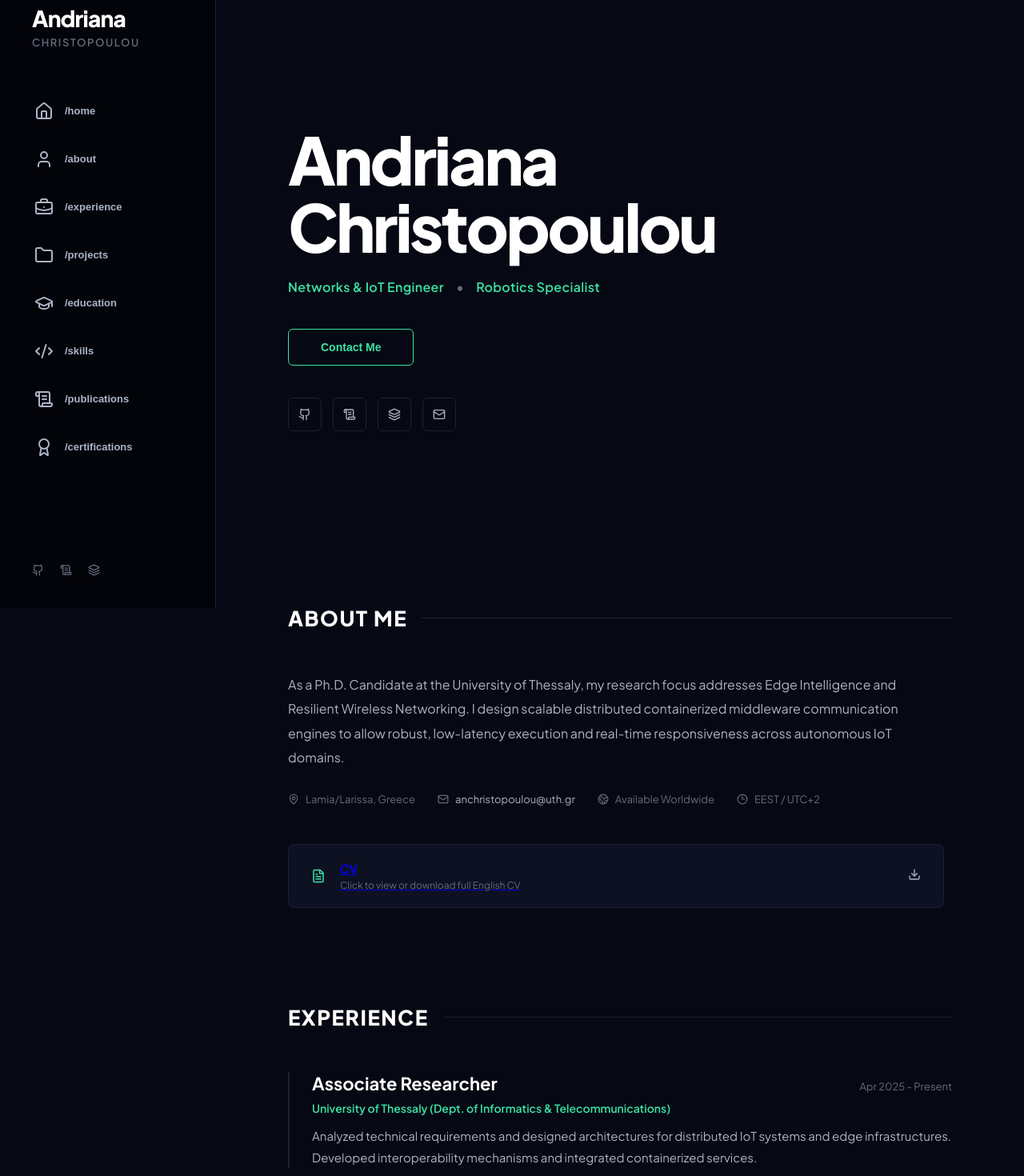
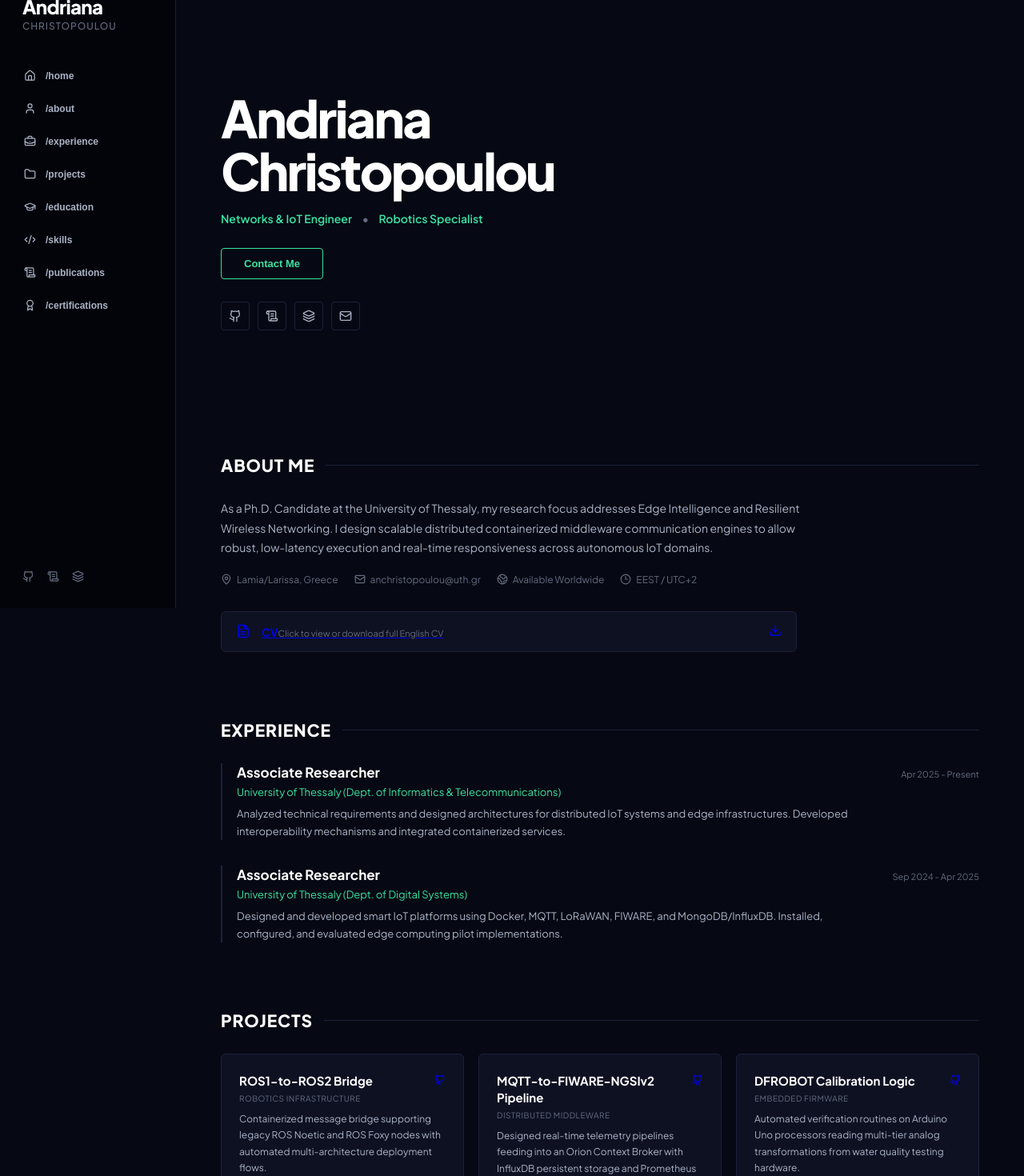
Before and after one commit to losandriana/bio, a React (Vite) app: page / in a window 1280 px wide. Shown: the part 40-1510 px from the top of the page at 80% size. Built offline with nearby package versions, Linux system fonts and the light colour scheme.

Commit message:
Update styles.css

```diff
--- a/src/styles.css
+++ b/src/styles.css
@@ -31,62 +31,56 @@ body {
   overflow-x: hidden;
 }
 
-/* =========================================
-   MAIN LAYOUT
-========================================= */
-
 .portfolio-site {
   display: flex;
   min-height: 100vh;
 }
 
-/* =========================================
+/* ======================================
    SIDEBAR
-========================================= */
+====================================== */
 
 .left-sidebar-nav {
   position: fixed;
   top: 0;
   left: 0;
   bottom: 0;
-  width: 270px;
+  width: 220px;
   background-color: #03040a;
   border-right: 1px solid var(--border-line);
-  padding: 48px 0 36px 0;
+  padding: 36px 0 28px 0;
   display: flex;
   flex-direction: column;
-  align-items: flex-start;
   z-index: 100;
 }
 
 .sidebar-stacked-brand {
   display: flex;
   flex-direction: column;
-  padding-left: 40px;
-  margin-bottom: 52px;
+  padding-left: 28px;
+  margin-bottom: 36px;
 }
 
 .first-name-row {
-  font-size: 28px;
+  font-size: 24px;
   font-weight: 800;
-  color: var(--text-primary);
-  line-height: 1.1;
+  line-height: 1.05;
   letter-spacing: -0.03em;
 }
 
 .last-name-row {
-  font-size: 13px;
-  font-weight: 600;
+  font-size: 12px;
+  font-weight: 500;
   color: var(--text-dim);
   text-transform: uppercase;
-  letter-spacing: 0.12em;
-  margin-top: 6px;
+  letter-spacing: 0.08em;
+  margin-top: 4px;
 }
 
 .sidebar-links-list {
   display: flex;
   flex-direction: column;
-  gap: 8px;
+  gap: 4px;
   width: 100%;
 }
 
@@ -94,59 +88,61 @@ body {
   background: transparent;
   border: none;
   width: 100%;
-  padding: 14px 18px 14px 40px;
+  padding: 11px 16px 11px 28px;
   display: flex;
   align-items: center;
-  gap: 14px;
+  gap: 12px;
   color: var(--text-muted);
   cursor: pointer;
   text-align: left;
-  transition: all 0.2s ease;
-  border-left: 3px solid transparent;
-  white-space: nowrap;
-}
-
-.nav-emoji {
-  font-size: 14px;
-}
-
-.nav-label-text {
-  font-size: 13px;
-  font-weight: 600;
+  transition: all 0.15s ease;
+  border-left: 2px solid transparent;
 }
 
 .sidebar-nav-btn:hover {
   color: var(--text-primary);
-  background-color: rgba(59, 226, 164, 0.05);
+  background-color: rgba(59, 226, 164, 0.04);
   border-left-color: var(--brand-green);
+}
+
+.sidebar-nav-icon {
+  width: 15px;
+  height: 15px;
+  stroke-width: 2px;
+  flex-shrink: 0;
+}
+
+.nav-label-text {
+  font-size: 12px;
+  font-weight: 600;
 }
 
 .sidebar-footer-icons {
   margin-top: auto;
-  padding-left: 40px;
+  padding-left: 28px;
   display: flex;
-  gap: 20px;
+  gap: 16px;
   color: var(--text-dim);
 }
 
 .sidebar-footer-icons a {
   color: inherit;
-  transition: color 0.2s ease;
+  transition: color 0.15s ease;
 }
 
 .sidebar-footer-icons a:hover {
   color: var(--brand-green);
 }
 
-/* =========================================
-   CONTENT AREA
-========================================= */
+/* ======================================
+   MAIN CONTENT
+====================================== */
 
 .content-stream {
   flex: 1;
-  margin-left: 270px;
-  max-width: 1250px;
-  padding: 100px 90px 140px 90px;
+  margin-left: 220px;
+  max-width: 1080px;
+  padding: 72px 56px 90px 56px;
 }
 
 .hero-section,
@@ -157,60 +153,58 @@ body {
 
 .about-section,
 .generic-section {
-  margin-bottom: 120px;
+  margin-bottom: 84px;
 }
 
-/* =========================================
-   HERO SECTION
-========================================= */
+/* ======================================
+   HERO
+====================================== */
 
 .hero-section {
   display: flex;
   align-items: center;
-  min-height: 72vh;
-  margin-bottom: 120px;
+  min-height: 58vh;
+  margin-bottom: 72px;
 }
 
 .hero-text-content {
   width: 100%;
-  max-width: 900px;
 }
 
 .static-name-heading {
-  margin: 0 0 24px 0;
-  font-size: clamp(52px, 8vw, 82px);
+  margin: 0 0 18px 0;
+  font-size: clamp(42px, 6vw, 64px);
   font-weight: 800;
   line-height: 1.02;
   letter-spacing: -0.04em;
 }
 
 .static-role-subline {
-  margin: 0 0 42px 0;
-  font-size: 16px;
+  margin: 0 0 28px 0;
+  font-size: 14px;
   font-weight: 600;
   color: var(--brand-green);
-  letter-spacing: 0.02em;
 }
 
 .static-role-subline span {
   color: var(--text-dim);
-  margin: 0 12px;
+  margin: 0 10px;
 }
 
 .hero-cta-row {
-  margin-bottom: 40px;
+  margin-bottom: 28px;
 }
 
 .cta-primary-btn {
   background-color: transparent;
   border: 1px solid var(--brand-green);
   color: var(--brand-green);
-  padding: 14px 40px;
-  font-size: 14px;
+  padding: 11px 28px;
+  font-size: 13px;
   font-weight: 600;
-  border-radius: 6px;
+  border-radius: 4px;
   cursor: pointer;
-  transition: all 0.2s ease;
+  transition: all 0.15s ease;
 }
 
 .cta-primary-btn:hover {
@@ -219,40 +213,38 @@ body {
 
 .social-icon-circles {
   display: flex;
-  gap: 14px;
+  gap: 10px;
 }
 
 .social-icon-circles a {
-  width: 42px;
-  height: 42px;
-  border-radius: 6px;
+  width: 36px;
+  height: 36px;
+  border-radius: 4px;
   border: 1px solid var(--border-line);
   display: grid;
   place-items: center;
   color: var(--text-muted);
-  transition: all 0.2s ease;
+  transition: all 0.15s ease;
 }
 
 .social-icon-circles a:hover {
   color: var(--text-primary);
   border-color: var(--brand-green);
-  background-color: rgba(59, 226, 164, 0.05);
 }
 
-/* =========================================
-   SECTION TITLES
-========================================= */
+/* ======================================
+   TITLES
+====================================== */
 
 .section-title-line {
-  font-size: 26px;
+  font-size: 21px;
   font-weight: 800;
-  margin: 0 0 52px 0;
+  margin: 0 0 28px 0;
   display: flex;
   align-items: center;
-  gap: 18px;
-  color: var(--text-primary);
+  gap: 14px;
   text-transform: uppercase;
-  letter-spacing: 0.06em;
+  letter-spacing: 0.04em;
 }
 
 .section-title-line::after {
@@ -262,35 +254,35 @@ body {
   flex: 1;
 }
 
-/* =========================================
-   ABOUT SECTION
-========================================= */
+/* ======================================
+   ABOUT
+====================================== */
 
 .detailed-narrative {
-  max-width: 780px;
-  font-size: 16px;
-  line-height: 1.9;
+  max-width: 760px;
+  font-size: 14px;
+  line-height: 1.75;
   color: var(--text-muted);
-  margin-bottom: 28px;
+  margin-bottom: 20px;
 }
 
 .quick-specs-grid {
   display: flex;
   flex-wrap: wrap;
-  gap: 28px;
-  margin: 0 0 48px 0;
-  font-size: 13px;
+  gap: 20px;
+  margin: 0 0 32px 0;
+  font-size: 12px;
   color: var(--text-dim);
 }
 
 .quick-specs-grid span {
   display: flex;
   align-items: center;
-  gap: 8px;
+  gap: 6px;
 }
 
 .inline-email-link {
-  color: var(--text-muted);
+  color: inherit;
   text-decoration: none;
 }
 
@@ -298,221 +290,186 @@ body {
   color: var(--brand-green);
 }
 
-/* =========================================
-   CV DOWNLOAD
-========================================= */
+/* ======================================
+   CV
+====================================== */
 
 .cv-download-banner {
   width: 100%;
-  max-width: 820px;
+  max-width: 720px;
   border: 1px solid var(--border-line);
   background-color: var(--bg-surface);
-  padding: 20px 28px;
-  border-radius: 8px;
+  padding: 14px 18px;
+  border-radius: 6px;
   display: flex;
   align-items: center;
   justify-content: space-between;
-  cursor: pointer;
-  transition: border-color 0.2s ease, background-color 0.2s ease;
-  margin-top: 28px;
+  transition: all 0.15s ease;
 }
 
 .cv-download-banner:hover {
   border-color: var(--brand-green);
-  background-color: rgba(14, 17, 34, 0.9);
 }
 
 .banner-left {
   display: flex;
   align-items: center;
-  gap: 18px;
-}
-
-.banner-icon {
-  color: var(--brand-green);
-}
-
-.banner-text {
-  display: flex;
-  flex-direction: column;
+  gap: 14px;
 }
 
 .banner-title {
-  font-size: 15px;
+  font-size: 14px;
   font-weight: 700;
 }
 
 .banner-subtitle {
-  font-size: 12px;
+  font-size: 11px;
   color: var(--text-dim);
-  margin-top: 4px;
 }
 
-.banner-right {
-  color: var(--text-muted);
-  transition: color 0.2s ease;
-}
-
-.cv-download-banner:hover .banner-right {
-  color: var(--brand-green);
-}
-
-/* =========================================
-   EDUCATION / EXPERIENCE
-========================================= */
+/* ======================================
+   EXPERIENCE / EDUCATION
+====================================== */
 
 .editorial-stack {
   display: flex;
   flex-direction: column;
-  gap: 44px;
+  gap: 32px;
 }
 
 .editorial-tile {
   border-left: 2px solid var(--border-line);
-  padding-left: 28px;
+  padding-left: 18px;
 }
 
 .tile-header-row {
   display: flex;
   justify-content: space-between;
   align-items: baseline;
-  gap: 20px;
+  gap: 12px;
 }
 
 .editorial-tile h3 {
   margin: 0;
-  font-size: 22px;
+  font-size: 17px;
   font-weight: 700;
 }
 
 .tile-date-label {
-  font-size: 13px;
+  font-size: 11px;
   color: var(--text-dim);
-  white-space: nowrap;
 }
 
 .tile-institution-sub {
-  margin: 8px 0 12px 0;
-  font-size: 14px;
+  margin: 6px 0 8px 0;
+  font-size: 13px;
   color: var(--brand-green);
-  font-weight: 600;
 }
 
 .tile-description-body {
-  max-width: 850px;
   margin: 0;
-  font-size: 15px;
-  line-height: 1.8;
+  max-width: 780px;
+  font-size: 13px;
+  line-height: 1.7;
   color: var(--text-muted);
 }
 
 .editorial-link {
-  font-size: 13px;
+  font-size: 12px;
   color: var(--text-muted);
   text-decoration: underline;
+  margin-top: 8px;
   display: inline-block;
-  margin-top: 8px;
 }
 
-/* =========================================
-   PROJECT CARDS
-========================================= */
+/* ======================================
+   PROJECTS
+====================================== */
 
 .cards-structural-grid {
   display: grid;
   grid-template-columns: repeat(3, 1fr);
-  gap: 28px;
+  gap: 18px;
 }
 
 .info-display-card {
   background-color: var(--bg-surface);
   border: 1px solid var(--border-line);
-  padding: 32px;
-  border-radius: 8px;
-  display: flex;
-  flex-direction: column;
-  transition: all 0.2s ease;
+  padding: 22px;
+  border-radius: 6px;
+  transition: all 0.15s ease;
 }
 
 .info-display-card:hover {
-  transform: translateY(-4px);
-  border-color: rgba(59, 226, 164, 0.35);
+  border-color: rgba(59, 226, 164, 0.4);
+  transform: translateY(-2px);
 }
 
 .card-top-row {
   display: flex;
   justify-content: space-between;
   align-items: flex-start;
-  gap: 14px;
-  margin-bottom: 8px;
+  gap: 12px;
+  margin-bottom: 6px;
 }
 
 .info-display-card h3 {
   margin: 0;
-  font-size: 18px;
-  font-weight: 700;
+  font-size: 15px;
   line-height: 1.4;
 }
 
-.card-git-link {
-  color: var(--text-dim);
-  transition: color 0.2s ease;
-  flex-shrink: 0;
-  padding-top: 2px;
-}
-
-.card-git-link:hover {
-  color: var(--brand-green);
-}
-
 .card-tag-meta {
-  font-size: 11px;
+  font-size: 10px;
   text-transform: uppercase;
-  letter-spacing: 0.08em;
+  letter-spacing: 0.05em;
   color: var(--text-dim);
   display: block;
-  margin-bottom: 16px;
+  margin-bottom: 10px;
 }
 
 .info-display-card p {
   margin: 0;
-  font-size: 14px;
-  line-height: 1.8;
+  font-size: 12px;
+  line-height: 1.7;
   color: var(--text-muted);
 }
 
-/* =========================================
+/* ======================================
    SKILLS
-========================================= */
+====================================== */
 
 .skills-split-layout {
   display: grid;
   grid-template-columns: repeat(2, 1fr);
-  gap: 36px;
+  gap: 24px;
 }
 
 .skills-bucket-block h4 {
-  margin: 0 0 16px 0;
-  font-size: 13px;
+  margin: 0 0 12px 0;
+  font-size: 12px;
   text-transform: uppercase;
   color: var(--text-dim);
-  letter-spacing: 0.06em;
 }
 
 .flat-pill-cloud {
   display: flex;
   flex-wrap: wrap;
-  gap: 10px;
+  gap: 8px;
 }
 
 .flat-pill-cloud span {
   background-color: var(--bg-surface);
   border: 1px solid var(--border-line);
-  padding: 8px 16px;
-  font-size: 12px;
+  padding: 6px 12px;
+  font-size: 11px;
+  border-radius: 4px;
   color: var(--text-muted);
-  border-radius: 6px;
 }
+
+/* ======================================
+   CERTIFICATIONS
+====================================== */
 
 .flat-rows-list {
   display: flex;
@@ -523,57 +480,48 @@ body {
   display: flex;
   justify-content: space-between;
   align-items: center;
-  padding: 18px 0;
+  padding: 14px 0;
   border-bottom: 1px solid var(--border-line);
 }
 
 .row-main-title {
-  font-size: 15px;
-  font-weight: 500;
+  font-size: 13px;
 }
 
 .row-side-meta {
-  font-size: 12px;
+  font-size: 11px;
   color: var(--text-dim);
 }
 
-/* =========================================
-   CONTACT FOOTER
-========================================= */
+/* ======================================
+   CONTACT
+====================================== */
 
 .contact-footer-block p {
+  font-size: 14px;
   color: var(--text-muted);
-  font-size: 15px;
-  line-height: 1.8;
-  margin-bottom: 24px;
-  max-width: 700px;
+  margin-bottom: 20px;
 }
 
 .footer-links-stack {
   display: flex;
   flex-direction: column;
-  gap: 12px;
+  gap: 8px;
 }
 
 .footer-email-link {
-  font-size: 22px;
+  font-size: 18px;
   font-weight: 700;
   color: var(--brand-green);
   text-decoration: none;
   width: fit-content;
 }
 
-.footer-email-link.subtle {
-  font-size: 15px;
-  color: var(--text-muted);
-  font-weight: 500;
-}
+/* ======================================
+   RESPONSIVE
+====================================== */
 
-/* =========================================
-   RESPONSIVE
-========================================= */
-
-@media (max-width: 1200px) {
+@media (max-width: 1100px) {
   .cards-structural-grid {
     grid-template-columns: repeat(2, 1fr);
   }
@@ -587,7 +535,7 @@ body {
   .content-stream {
     margin-left: 0;
     max-width: 100%;
-    padding: 56px 28px 100px 28px;
+    padding: 42px 24px 72px 24px;
   }
 
   .cards-structural-grid {
@@ -597,33 +545,20 @@ body {
   .skills-split-layout {
     grid-template-columns: 1fr;
   }
-
-  .hero-section {
-    min-height: auto;
-    margin-bottom: 100px;
-  }
 }
 
 @media (max-width: 640px) {
   .tile-header-row {
     flex-direction: column;
     align-items: flex-start;
-    gap: 8px;
+    gap: 4px;
   }
 
   .static-name-heading {
-    font-size: 48px;
+    font-size: 42px;
   }
 
   .section-title-line {
-    font-size: 22px;
-  }
-
-  .content-stream {
-    padding: 40px 20px 80px 20px;
-  }
-
-  .info-display-card {
-    padding: 24px;
+    font-size: 18px;
   }
 }
```
